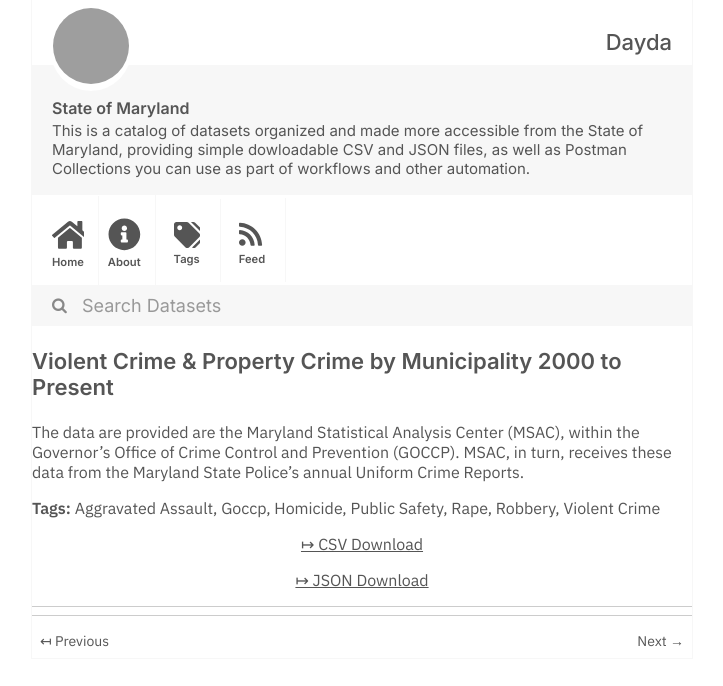
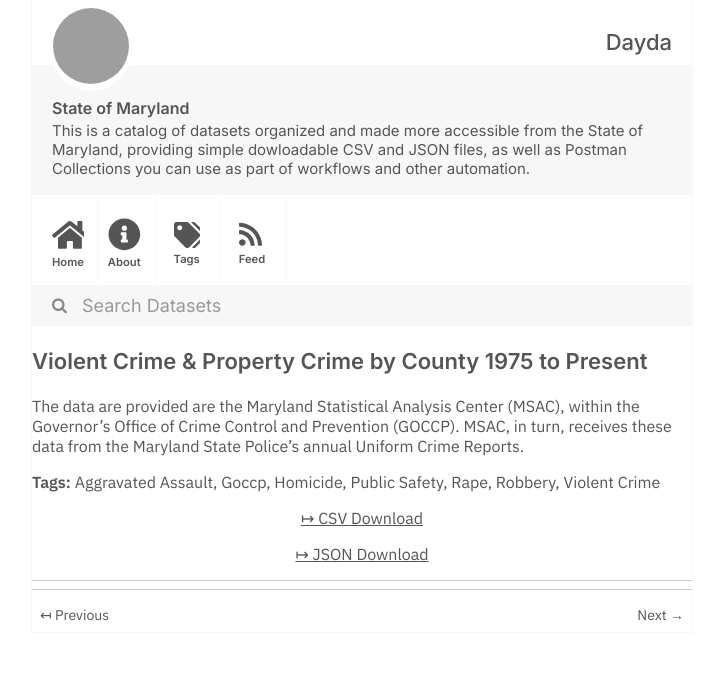
Before and after one commit to dayda-entities/state-of-maryland, a Jekyll site: the page built from _posts/2020-11-10-violent-crime-property-crime-b.md, in a window 1280 px wide, cut to the strip 0-686 px from the top of the page. Shown: the whole strip, without its empty margins (278-1001 px from the left). Built offline with Jekyll 4.4.1, drawn with Linux system fonts in a browser that asks for light colours; grey boxes are pictures that could not be loaded.

Commit message:
Publish Data

```diff
--- a/_posts/2020-11-10-violent-crime-property-crime-b.md
+++ b/_posts/2020-11-10-violent-crime-property-crime-b.md
@@ -1,7 +1,7 @@
 ---
-title: Violent Crime & Property Crime by Municipality 2000 to Present
-created: '2020-11-10T17:23:49.270465'
-modified: '2020-11-10T17:23:49.270476'
+title: Violent Crime & Property Crime by County 1975 to Present
+created: '2020-11-10T17:25:03.330080'
+modified: '2020-11-10T17:25:03.330090'
 state: active
 type: dataset
 tags:
@@ -14,9 +14,9 @@ tags:
   - Violent Crime
 groups:
   - Local Government
-csv_url: 'https://opendata.maryland.gov/api/views/2p5g-xrcb/rows.csv?accessType=DOWNLOAD'
+csv_url: 'https://opendata.maryland.gov/api/views/jwfa-fdxs/rows.csv?accessType=DOWNLOAD'
 json_url: >-
-  https://opendata.maryland.gov/api/views/2p5g-xrcb/rows.json?accessType=DOWNLOAD
+  https://opendata.maryland.gov/api/views/jwfa-fdxs/rows.json?accessType=DOWNLOAD
 layout: post
 
 ---
```
